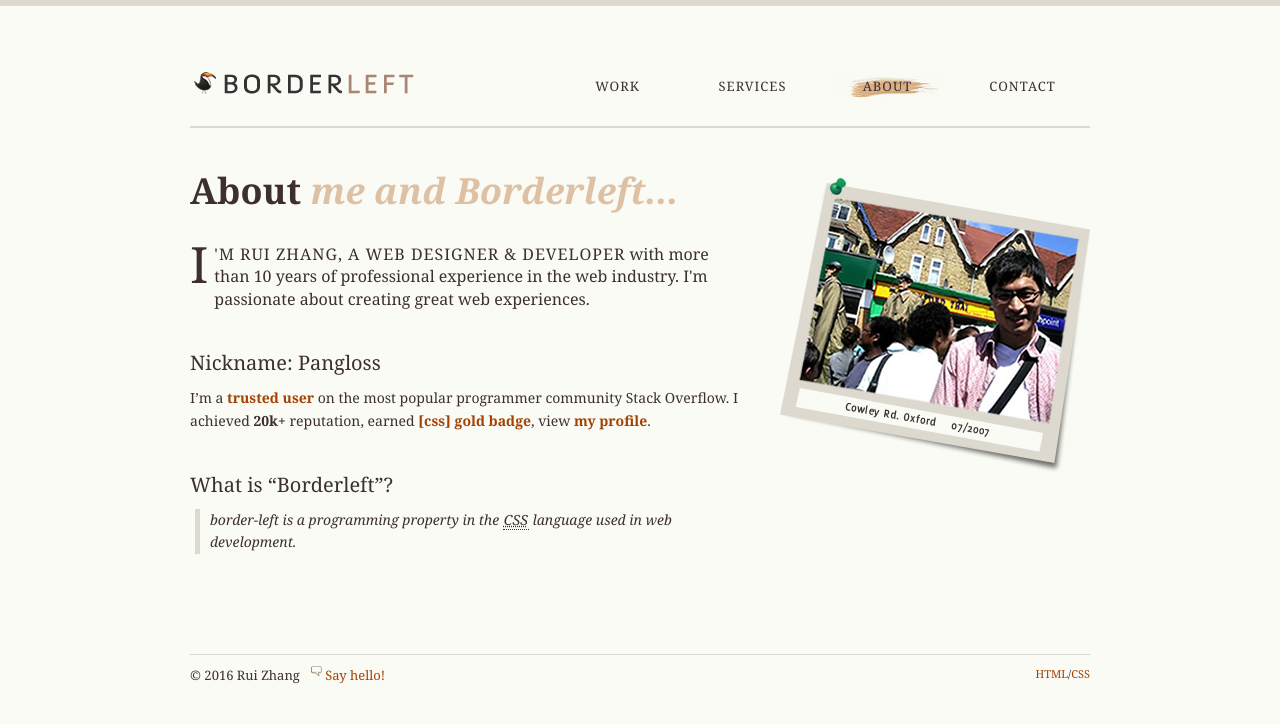
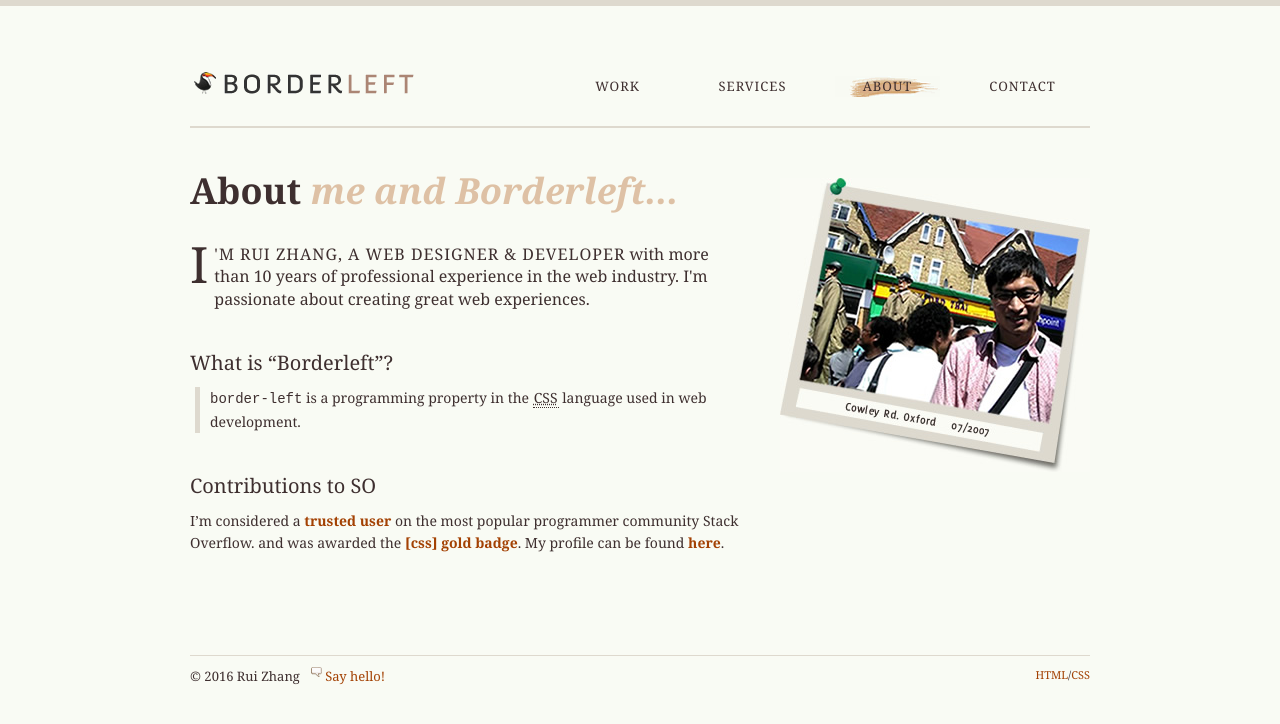
Before and after one commit to borderleft/borderleft.github.io, a Jekyll site: the page built from about/index.html, in a window 1280 px wide. Shown: the top 724 px of the page. Built offline with Jekyll 4.4.1, drawn with Linux system fonts in a browser that asks for light colours.

Commit message:
Minor word changes

```diff
--- a/about/index.html
+++ b/about/index.html
@@ -13,15 +13,15 @@
     </li>
 
     <li class="session second">
-        <h2>Nickname: Pangloss</h2>
-        <p>I’m a <a href="http://stackoverflow.com/help/privileges">trusted user</a> on the most popular programmer community Stack Overflow. I achieved <b>20k+</b> reputation, earned <a title="it has been only awarded 84 times worldwide at the time of February 2016" href="http://stackoverflow.com/help/badges/247/css">[css] gold badge</a>, view <a href="http://stackoverflow.com/users/483779">my profile</a>.</p>
+        <h2>What is &ldquo;Borderleft&rdquo;?</h2>
+        <ul>
+            <li><code>border-left</code> is a programming property in the <abbr title="Cascading Style Sheets">CSS</abbr> language used in web development.</li>
+        </ul>
     </li>
 
     <li class="session third">
-        <h2>What is &ldquo;Borderleft&rdquo;?</h2>
-        <ul>
-            <li>border-left is a programming property in the <abbr title="Cascading Style Sheets">CSS</abbr> language used in web development.</li>
-        </ul>
+        <h2>Contributions to SO</h2>
+        <p>I’m considered a <a href="http://stackoverflow.com/help/privileges">trusted user</a> on the most popular programmer community Stack Overflow. and was awarded the <a title="it has been only awarded 84 times worldwide at the time of February 2016" href="http://stackoverflow.com/help/badges/247/css">[css] gold badge</a>. My profile can be found <a href="http://stackoverflow.com/users/483779">here</a>.</p>
     </li>
 
 </ul>
--- a/assets/css/main.css
+++ b/assets/css/main.css
@@ -407,10 +407,6 @@
     overflow: hidden;
 }
 
-.introduce .third li {
-    font-style: italic;
-}
-
 /* Contact
 -------------------------------------------------- */
 
```
